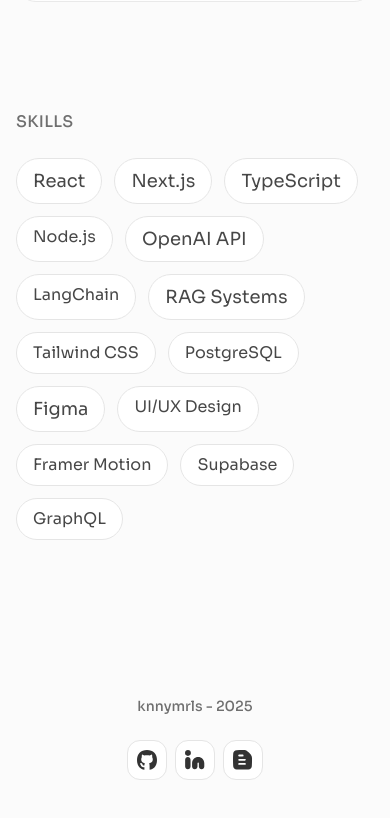
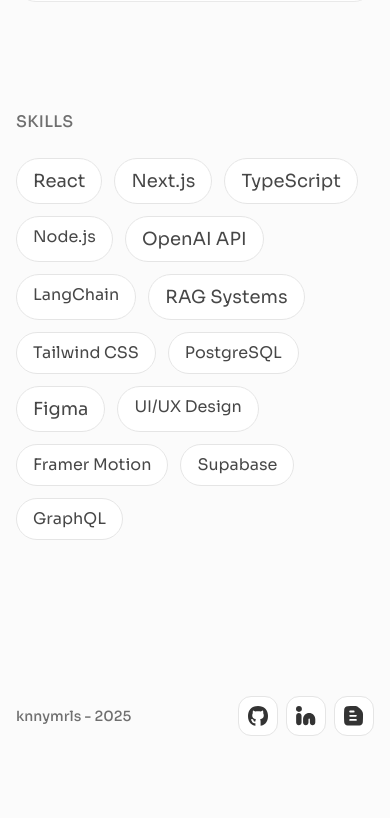
Before and after one commit to knnymrls/portfolio, a Next.js app: page / in a window 390 px wide. Shown: the part 1639-2457 px from the top of the page. After the commit the page ends 2423 px from the top, so only its background shows below. Built offline with nearby package versions, Linux system fonts and the light colour scheme.

Commit message:
Refactor footer layout: change from column to row alignment and adjust text alignment for improved readability

```diff
--- a/components/layout/Footer.tsx
+++ b/components/layout/Footer.tsx
@@ -16,9 +16,9 @@
   return (
     <footer className="w-full ">
       <div className="max-w-[1000px] mx-auto px-4 py-12">
-        <div className="flex flex-col md:flex-row items-center justify-between gap-6">
+        <div className="flex flex-row items-center justify-between gap-6">
           {/* Left side - Name and copyright */}
-          <div className="text-center md:text-left">
+          <div className="text-left">
             <p className="text-sm font-medium text-surface-secondary">
               knnymrls - {currentYear}
             </p>
```
